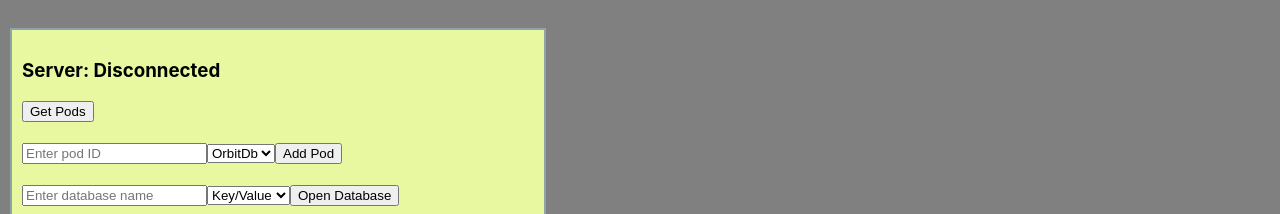
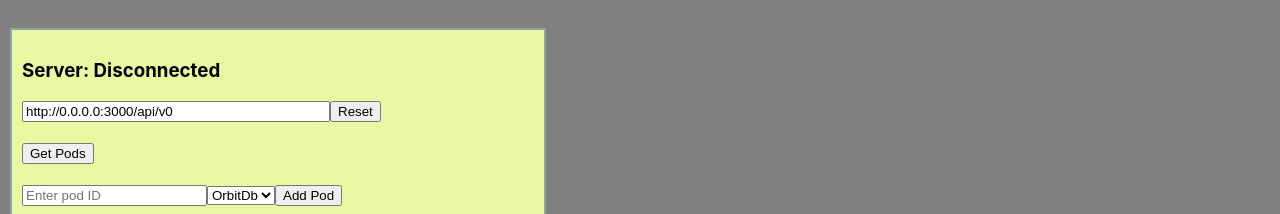
Before and after one commit to d3conomy/airlock, a React (Create React App) app in the folder airlock-react/: page / in a window 1280 px wide. Shown: the part 182-396 px from the top of the page. Built offline with nearby package versions, Linux system fonts and the light colour scheme; no server answers.

Commit message:
airlock:react Moonbase Ldashboard lunarpod additional info added

```diff
--- a/airlock-react/src/Dashboard/PodBayDashboard.tsx
+++ b/airlock-react/src/Dashboard/PodBayDashboard.tsx
@@ -2,7 +2,11 @@ import React, { useEffect, useState } from 'react';
 import axios, { AxiosResponse } from 'axios';
 import { LunarPod } from '../Pod';
 
-const MoonbaseServerUrl = 'http://0.0.0.0:3000/api/v0';
+let MoonbaseServerUrl = 'http://0.0.0.0:3000/api/v0';
+
+const setMoonbaseServerUrl = (url: string) => {
+    MoonbaseServerUrl = url;
+}
 
 const callGetPods = async () => {
     const response = await axios.get(`${MoonbaseServerUrl}/pods`);
@@ -36,6 +40,7 @@ export const PodBayDashboard: React.FC = () => {
   const [ serverConnection, setServerConnection ] = useState(false);
   const [ dbName, setDbName ] = useState('');
   const [ dbType, setDbType ] = useState('');
+  const [ serverUrl, setServerUrl ] = useState(MoonbaseServerUrl);
 
   const handleAddPod = async () => {
     // Add a pod
@@ -72,10 +77,25 @@ export const PodBayDashboard: React.FC = () => {
 
       <div className="Moonbase-control-panel">
 
-        <h3>Server: {serverConnection ? 'Connected' : 'Disconnected'}</h3>
-        <button onClick={getPods}>Get Pods</button>
+        <div>
+          <h3>Server: {serverConnection ? 'Connected' : 'Disconnected'}</h3>
+          <input
+            type="text"
+            value={serverUrl}
+            onChange={e => setServerUrl(e.target.value)}
+            placeholder={MoonbaseServerUrl}
+            style={{ width: '300px' }}
+          />
+          <button onClick={() => setMoonbaseServerUrl(serverUrl)}>Reset</button>
+
+        </div>
 
         <br />
+
+        <div>
+          <button onClick={getPods}>Get Pods</button>
+        </div>
+
         <br />
 
         <div>
--- a/airlock-react/src/Pod/LunarPod.tsx
+++ b/airlock-react/src/Pod/LunarPod.tsx
@@ -65,7 +65,7 @@ export const LunarPod: React.FC<LunarPodProps> = ({ lunarPod }) => {
     }
 
     const handleGetPodInfo = async () => {
-        const podId: string = lunarPod.pod.name;
+        const podId: string = lunarPod.pod?.name;
         const peerId: string = await callGetPodInfo(podId, 'peerid');
         const multiaddrs: string[] = await callGetPodInfo(podId, 'multiaddrs');
         const protocols: string[] = await callGetPodInfo(podId, 'protocols');
@@ -79,8 +79,14 @@ export const LunarPod: React.FC<LunarPodProps> = ({ lunarPod }) => {
 
     useEffect(() => {
         const interval = setInterval(() => {
-            if (lunarPod.pod.name) {
-                handleGetPodInfo();
+            try {
+
+                if (lunarPod.pod?.name) {
+                    handleGetPodInfo();
+                }
+            }
+            catch (error) {
+                console.error(error);
             }
         }, 1000);
 
```
